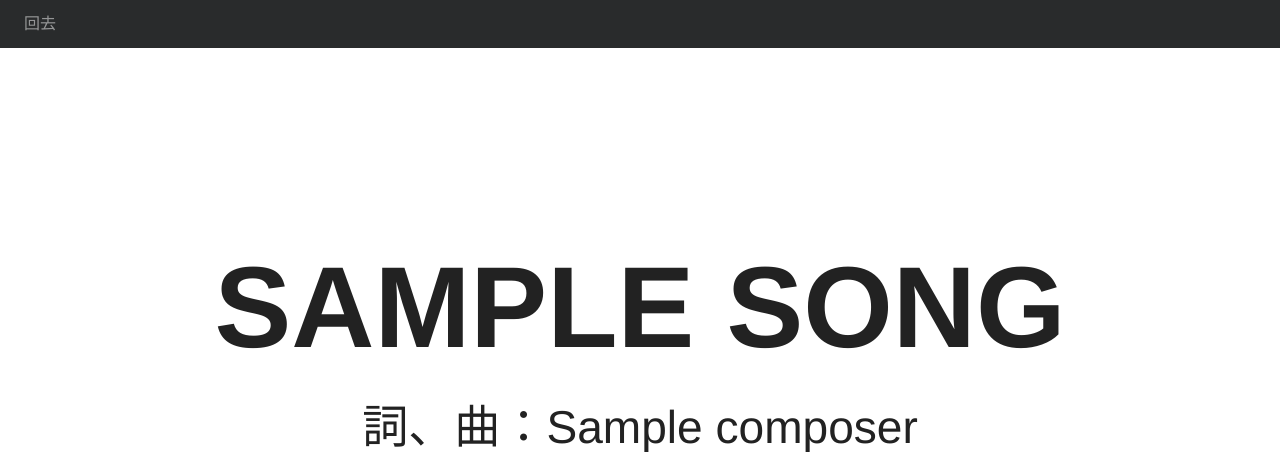
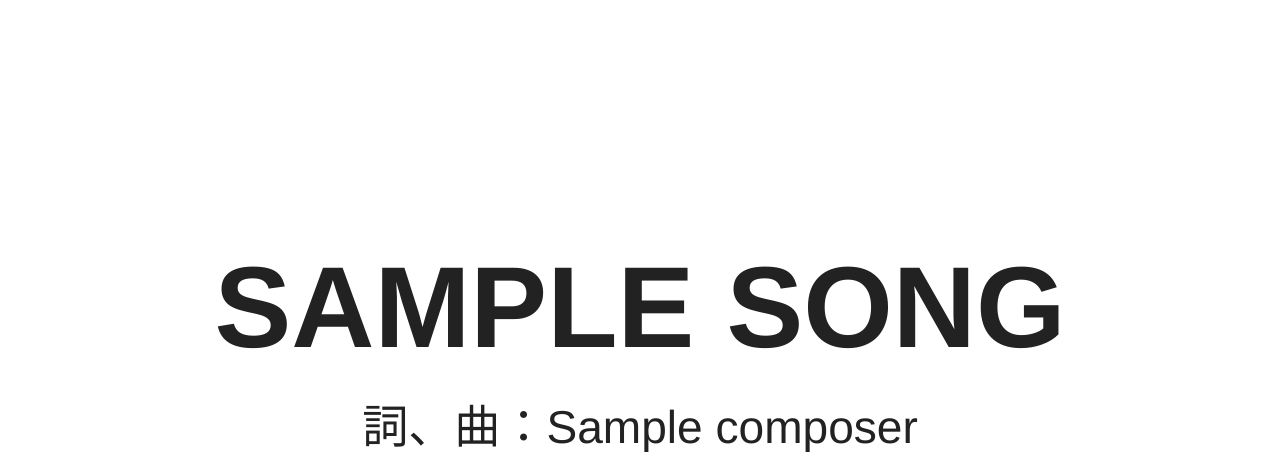
Before and after one commit to ericmjl/worship-manager, a Python web app: template templates/slides.html in a window 1280 px wide. Shown: the top 452 px of the page. Run offline with Jinja, Linux system fonts and the light colour scheme; the template is opened without the code that fills it: most values are stand-ins (such as "Sample title", 1, 10 or a date in 2020); some libraries are stand-ins or nearby versions.

Commit message:
removed navigation bar from slides.

```diff
--- a/templates/slides.html
+++ b/templates/slides.html
@@ -2,20 +2,10 @@
 
 <html>
 	<head>
-        <link rel="stylesheet" href="https://maxcdn.bootstrapcdn.com/bootstrap/4.0.0-alpha.6/css/bootstrap.min.css" integrity="sha384-rwoIResjU2yc3z8GV/NPeZWAv56rSmLldC3R/AZzGRnGxQQKnKkoFVhFQhNUwEyJ" crossorigin="anonymous">
 		<link rel="stylesheet" href="{{ url_for('static', filename='revealjs/css/reveal.css') }}">
 		<link rel="stylesheet" href="{{ url_for('static', filename='revealjs/css/theme/white.css')}}">
 	</head>
 	<body>
-        <nav class="navbar navbar-toggleable-md navbar-inverse fixed-top bg-inverse">
-            <div class="collapse navbar-collapse" id="navbarCollapse">
-                <ul class="navbar-nav mr-auto">
-                    <li class="nav-item">
-                        <a class="nav-link" href="/songs/{{ song.eid }}">回去</a>
-                    </li>
-                </ul>
-            </div>
-        </nav>
 		<div class="reveal">
 			<div class="slides">
                 {{ render_slide_song(song, arrangement) }}
@@ -28,7 +18,4 @@
                 slideNumber: true,
             });
 		</script>
-        <script src="https://code.jquery.com/jquery-3.1.1.slim.min.js" integrity="sha384-A7FZj7v+d/sdmMqp/nOQwliLvUsJfDHW+k9Omg/a/EheAdgtzNs3hpfag6Ed950n" crossorigin="anonymous"></script>
-        <script src="https://cdnjs.cloudflare.com/ajax/libs/tether/1.4.0/js/tether.min.js" integrity="sha384-DztdAPBWPRXSA/3eYEEUWrWCy7G5KFbe8fFjk5JAIxUYHKkDx6Qin1DkWx51bBrb" crossorigin="anonymous"></script>
-        <script src="https://maxcdn.bootstrapcdn.com/bootstrap/4.0.0-alpha.6/js/bootstrap.min.js" integrity="sha384-vBWWzlZJ8ea9aCX4pEW3rVHjgjt7zpkNpZk+02D9phzyeVkE+jo0ieGizqPLForn" crossorigin="anonymous"></script>
 </html>
```
